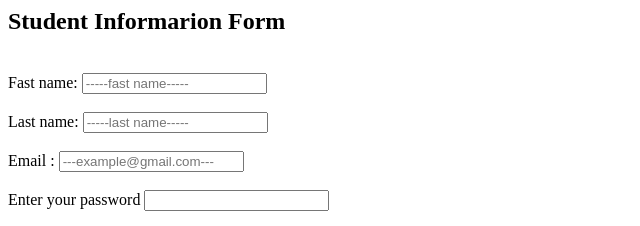
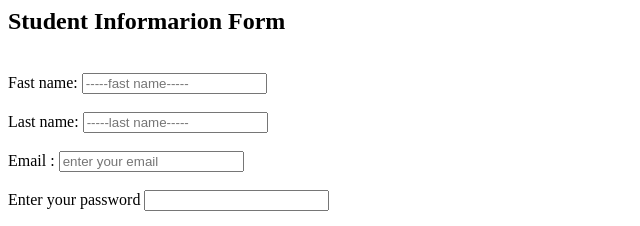
Before and after one commit to mohiuddinasad/class_2, a plain HTML site: page index.html in a window 1280 px wide. Shown: the top 226 px of the page, 0-640 px from the left. Drawn offline with Linux system fonts and the light colour scheme.

Commit message:
Update index.html
Signed-off-by: mohiuddinasad <mohiuddinasad46@gmail.com>

```diff
--- a/index.html
+++ b/index.html
@@ -11,7 +11,7 @@
             <input type="text" placeholder="-----last name-----" name="l_name" id="l_name" required>
             <br><br>
             <label for="Email">Email :</label>
-            <input type="text" placeholder="---example@gmail.com---" name="Email" id="Email" required>
+            <input type="text" placeholder="enter your email" name="Email" id="Email" required>
             <br><br>
             <label for="password">Enter your password</label>
             <input type="password" name="password" id="password" required >
```
